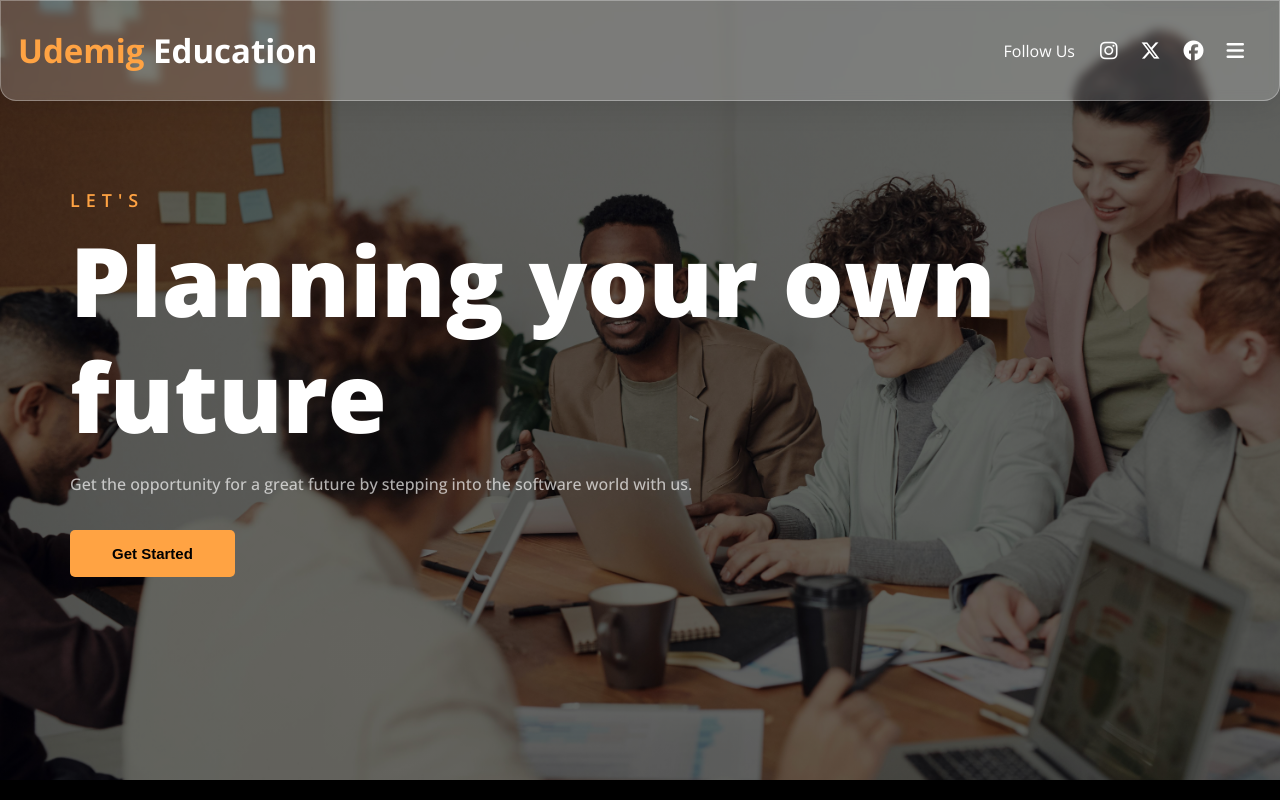
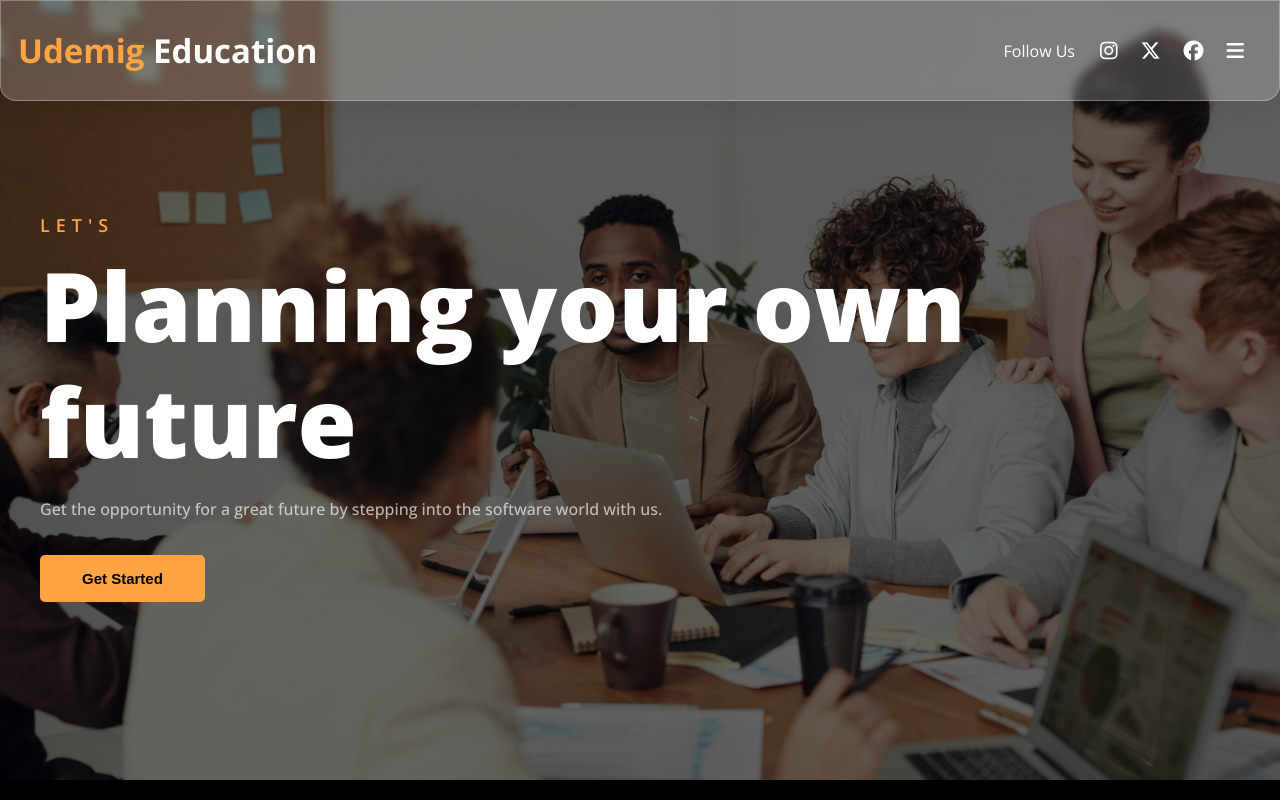
Before and after one commit to fatihkaraaslantr/udemigEducation, a plain HTML site: page index.html in a window 1280 px wide. Shown: the top 800 px of the page. Drawn offline with nearby package versions, Linux system fonts and the light colour scheme; a script that the page names is missing.

Commit message:
project finish

```diff
--- a/styles/_home.scss
+++ b/styles/_home.scss
@@ -13,8 +13,7 @@
   justify-content: left;
 
   .home-text {
-    padding: 20px 40px;
-    margin: 0 30px;
+    margin: 50px 40px 0;
     border-radius: 20px;
 
     h5 {
```
Also changed, not shown: styles/style.css, 1 other file.
